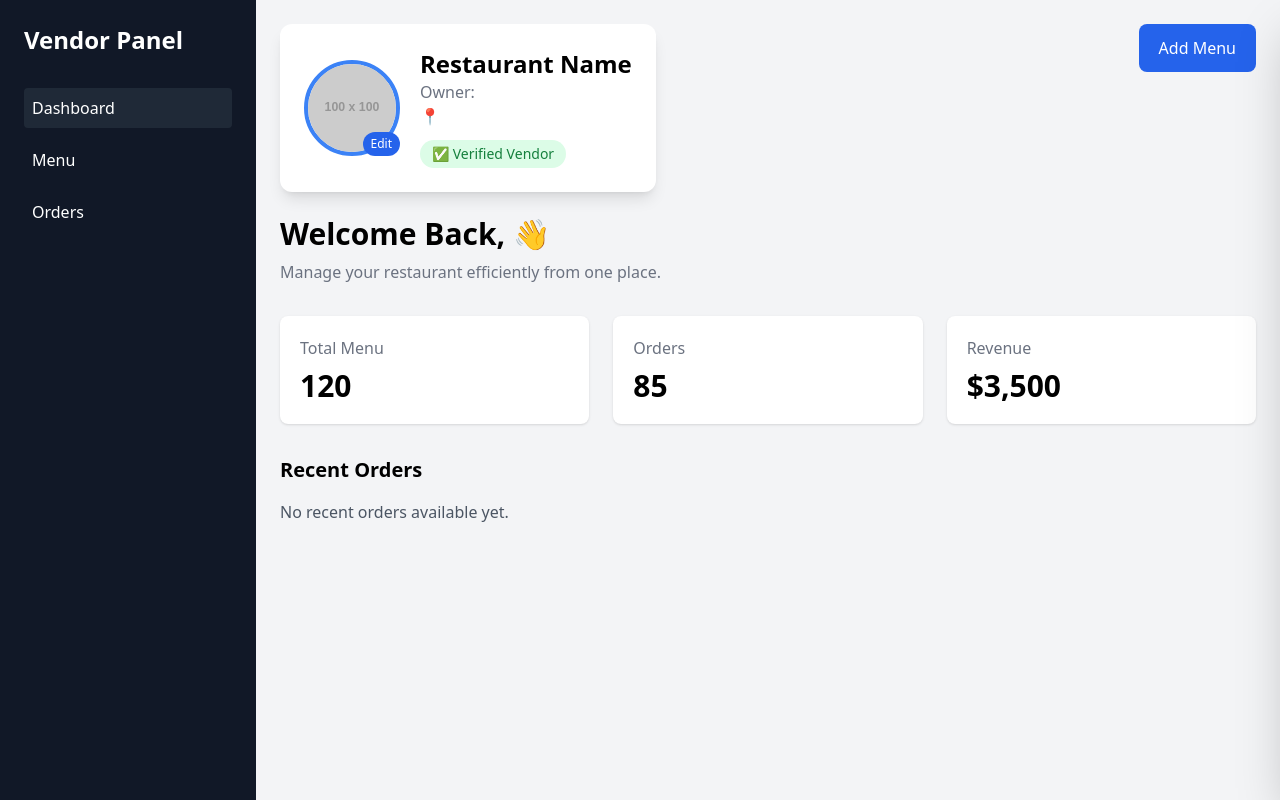
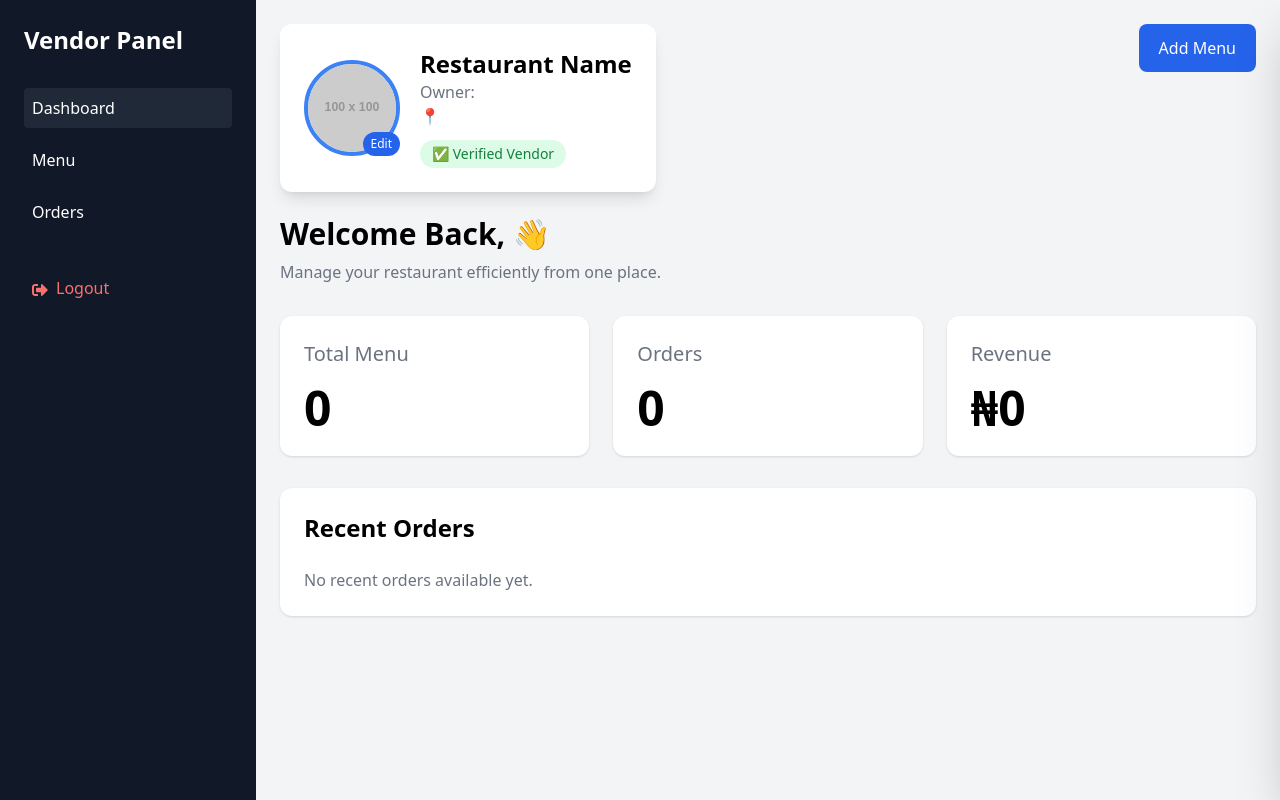
Before and after one commit to faithfulnessibukun/Delivery-app, a React (Vite) app: page /dashboard in a window 1280 px wide. Built offline with nearby package versions, Linux system fonts and the light colour scheme.

Commit message:
changes on some

```diff
--- a/src/App.jsx
+++ b/src/App.jsx
@@ -14,6 +14,7 @@ import Account from "./pages/Account";
 import NotFound from "./pages/NotFound";
 import { CartProvider } from "./context/CartContext";
 import CartDrawer from "./components/CartDrawer";
+import VendorOrders from "./pages/VendorOrders";
 
 // The root component. It sets up:
 //   - CartProvider: shares cart state across every page (see CartContext.jsx)
@@ -39,6 +40,7 @@ function App() {
         <Route path="/account" element={<Account />} />
         {/* Catches any URL that didn't match a route above. */}
         <Route path="*" element={<NotFound />} />
+        <Route path="/Vendor-Orders" element={<VendorOrders/>} />
       </Routes>
     </CartProvider>
   );
--- a/src/components/CartDrawer.jsx
+++ b/src/components/CartDrawer.jsx
@@ -50,6 +50,7 @@ function CartDrawer() {
       status: "Placed",
       placedAt: Date.now(),
       customerName: currentUser?.fullName || "Guest",
+    restaurantName: cart[0].restaurantName,
     };
 
     localStorage.setItem("orders", JSON.stringify([order, ...orders]));
--- a/src/components/RecentOrders.jsx
+++ b/src/components/RecentOrders.jsx
@@ -1,11 +1,90 @@
-import { useState } from "react";
+import { useEffect, useState } from "react";
 
 function RecentOrders() {
+  const [orders, setOrders] = useState([]);
+
+  useEffect(() => {
+
+  const loadOrders = () => {
+
+    const vendor =
+      JSON.parse(localStorage.getItem("currentUser")) || {};
+
+    const allOrders =
+      JSON.parse(localStorage.getItem("orders")) || [];
+
+    const vendorOrders = allOrders
+      .filter(
+        (order) =>
+          order.restaurantName === vendor.restaurantName
+      )
+      .sort((a, b) => b.placedAt - a.placedAt)
+      .slice(0, 5);
+
+    setOrders(vendorOrders);
+
+  };
+
+  loadOrders();
+
+  const interval = setInterval(loadOrders, 1000);
+
+  return () => clearInterval(interval);
+
+}, []);
+
   return (
-    <section className="mt-6">
-      <h2 className="text-xl font-semibold mb-4">Recent Orders</h2>
-      <p className="text-gray-600">No recent orders available yet.</p>
-    </section>
+    <div className="bg-white rounded-xl shadow p-6 mt-8">
+
+      <h2 className="text-2xl font-bold mb-6">
+        Recent Orders
+      </h2>
+
+      {orders.length === 0 ? (
+        <p className="text-gray-500">
+          No recent orders available yet.
+        </p>
+      ) : (
+        <div className="space-y-4">
+
+          {orders.map((order) => (
+            <div
+              key={order.id}
+              className="flex justify-between border-b pb-4"
+            >
+              <div>
+                <h3 className="font-semibold">
+                  {order.customerName}
+                </h3>
+
+                <p className="text-gray-500 text-sm">
+                  {order.items.length} item
+                  {order.items.length > 1 ? "s" : ""}
+                </p>
+
+                <p className="text-sm text-gray-400">
+                  {new Date(
+                    order.placedAt
+                  ).toLocaleString()}
+                </p>
+              </div>
+
+              <div className="text-right">
+                <p className="font-bold">
+                  ₦{order.total.toLocaleString()}
+                </p>
+
+                <span className="text-sm bg-blue-100 text-blue-700 px-3 py-1 rounded-full">
+                  {order.status}
+                </span>
+              </div>
+            </div>
+          ))}
+
+        </div>
+      )}
+
+    </div>
   );
 }
 
--- a/src/components/Sidebar.jsx
+++ b/src/components/Sidebar.jsx
@@ -1,10 +1,16 @@
-import { NavLink } from "react-router-dom";
-import { FaTimes } from "react-icons/fa";
+import { NavLink,useNavigate } from "react-router-dom";
+import { FaTimes,FaSignOutAlt } from "react-icons/fa";
 
 // The vendor-side navigation sidebar (Dashboard, Menu, Orders). On desktop
 // it's always visible; on mobile it slides in/out and `sidebarOpen` +
 // `setSidebarOpen` (passed down from the parent page) control that.
 function Sidebar({ sidebarOpen, setSidebarOpen }) {
+  const navigate = useNavigate();
+
+const handleLogout = () => {
+  localStorage.removeItem("currentUser");
+  navigate("/");
+};
   return (
     <>
       {/* Dark overlay behind the sidebar on mobile — tapping it closes
@@ -74,7 +80,7 @@ function Sidebar({ sidebarOpen, setSidebarOpen }) {
 
           <li>
             <NavLink
-              to="/orders"
+              to="/vendor-orders"
               onClick={() => setSidebarOpen(false)}
               className={({ isActive }) =>
                 `block p-2 rounded hover:bg-gray-800 ${
@@ -86,10 +92,15 @@ function Sidebar({ sidebarOpen, setSidebarOpen }) {
             </NavLink>
           </li>
 
-          <li>
-
-
-          </li>
+          <li className="pt-6">
+  <button
+    onClick={handleLogout}
+    className="w-full text-left p-2 rounded hover:bg-red-600 text-red-400 hover:text-white transition"
+  >
+    <FaSignOutAlt className="inline mr-2" />
+    Logout
+  </button>
+</li>
         </ul>
       </aside>
     </>
--- a/src/components/Statscards.jsx
+++ b/src/components/Statscards.jsx
@@ -1,20 +1,84 @@
+import { useEffect, useState } from "react";
+
 function StatsCards() {
+  const [stats, setStats] = useState({
+    menu: 0,
+    orders: 0,
+    revenue: 0,
+  });
+
+  useEffect(() => {
+  const loadStats = () => {
+    const vendor =
+      JSON.parse(localStorage.getItem("currentUser")) || {};
+
+    const menus =
+      JSON.parse(localStorage.getItem("menus")) || [];
+
+    const orders =
+      JSON.parse(localStorage.getItem("orders")) || [];
+
+    const vendorMenus = menus.filter(
+      (menu) =>
+        menu.restaurantName === vendor.restaurantName
+    );
+
+    const vendorOrders = orders.filter(
+      (order) =>
+        order.restaurantName === vendor.restaurantName
+    );
+
+    const revenue = vendorOrders.reduce(
+      (sum, order) => sum + order.total,
+      0
+    );
+
+    setStats({
+      menu: vendorMenus.length,
+      orders: vendorOrders.length,
+      revenue,
+    });
+  };
+
+  loadStats();
+
+  const interval = setInterval(loadStats, 1000);
+
+  return () => clearInterval(interval);
+
+}, []);
+
   return (
-    <div className="grid grid-cols-1 md:grid-cols-2 lg:grid-cols-3 gap-6 mb-8">
+    <div className="grid md:grid-cols-3 gap-6 my-8">
 
-      <div className="bg-white p-5 rounded-lg shadow">
-        <h3 className="text-gray-500">Total Menu</h3>
-        <p className="text-3xl font-bold mt-2">120</p>
+      <div className="bg-white rounded-xl shadow p-6">
+        <h2 className="text-gray-500 text-xl">
+          Total Menu
+        </h2>
+
+        <p className="text-5xl font-bold mt-4">
+          {stats.menu}
+        </p>
       </div>
 
-      <div className="bg-white p-5 rounded-lg shadow">
-        <h3 className="text-gray-500">Orders</h3>
-        <p className="text-3xl font-bold mt-2">85</p>
+      <div className="bg-white rounded-xl shadow p-6">
+        <h2 className="text-gray-500 text-xl">
+          Orders
+        </h2>
+
+        <p className="text-5xl font-bold mt-4">
+          {stats.orders}
+        </p>
       </div>
 
-      <div className="bg-white p-5 rounded-lg shadow">
-        <h3 className="text-gray-500">Revenue</h3>
-        <p className="text-3xl font-bold mt-2">$3,500</p>
+      <div className="bg-white rounded-xl shadow p-6">
+        <h2 className="text-gray-500 text-xl">
+          Revenue
+        </h2>
+
+        <p className="text-5xl font-bold mt-4">
+          ₦{stats.revenue.toLocaleString()}
+        </p>
       </div>
 
     </div>
--- a/src/pages/Dashboard.jsx
+++ b/src/pages/Dashboard.jsx
@@ -1,10 +1,13 @@
-import { useState, useEffect } from "react";
+import { useState, useEffect,useRef } from "react";
 import { FaBars, FaStore } from "react-icons/fa";
 
 import Sidebar from "../components/Sidebar";
 import DashboardHeader from "../components/DashboardHeader";
 import StatsCards from "../components/Statscards";
 import RecentOrders from "../components/RecentOrders";
+
+import toast from "react-hot-toast";
+
 
 
 // The vendor's home screen after logging in. It's mostly layout: a
@@ -15,6 +18,7 @@ function Dashboard() {
   // desktop widths — see the responsive classes inside Sidebar.jsx).
   const [sidebarOpen, setSidebarOpen] = useState(false);
   const [vendor, setVendor] = useState(null);
+  const lastOrderCount = useRef(0);
 
   // Fetch vendor's registered restaurant name on page load
   useEffect(() => {
@@ -26,6 +30,40 @@ function Dashboard() {
       setVendor(currentUser);
     }
   }, []);
+
+  useEffect(() => {
+  if (!vendor) return;
+
+  const checkOrders = () => {
+    const orders =
+      JSON.parse(localStorage.getItem("orders")) || [];
+
+    const vendorOrders = orders.filter(
+      (order) =>
+        order.restaurantName === vendor.restaurantName
+    );
+
+    if (
+      vendorOrders.length > lastOrderCount.current &&
+      lastOrderCount.current !== 0
+    ) {
+      const newestOrder = vendorOrders[0];
+
+      toast.success(
+        `🔔 New order from ${newestOrder.customerName}`
+      );
+    }
+
+    lastOrderCount.current = vendorOrders.length;
+  };
+
+  checkOrders();
+
+  const interval = setInterval(checkOrders, 1000);
+
+  return () => clearInterval(interval);
+
+}, [vendor]);
 
   return (
     <div className="flex min-h-screen bg-gray-100">
--- /dev/null
+++ b/src/pages/VendorOrders.jsx
@@ -0,0 +1,206 @@
+import { useEffect, useState } from "react";
+import {
+  FaBars,
+  FaStore,
+  FaReceipt,
+  FaUser,
+  FaClock,
+  FaMoneyBillWave,
+} from "react-icons/fa";
+
+import Sidebar from "../components/Sidebar";
+
+function VendorOrders() {
+  const [sidebarOpen, setSidebarOpen] = useState(false);
+  const [vendor, setVendor] = useState(null);
+  const [orders, setOrders] = useState([]);
+
+  useEffect(() => {
+    const currentVendor = JSON.parse(
+      localStorage.getItem("currentUser")
+    );
+
+    setVendor(currentVendor);
+
+    const savedOrders =
+      JSON.parse(localStorage.getItem("orders")) || [];
+
+    const vendorOrders = savedOrders.filter(
+      (order) => order.restaurantName=== currentVendor?.restaurantName
+    );
+
+    setOrders(vendorOrders);
+  }, []);
+
+  const updateStatus = (id, status) => {
+    const allOrders =
+      JSON.parse(localStorage.getItem("orders")) || [];
+
+    const updatedOrders = allOrders.map((order) =>
+      order.id === id
+        ? {
+            ...order,
+            status,
+          }
+        : order
+    );
+
+    localStorage.setItem(
+      "orders",
+      JSON.stringify(updatedOrders)
+    );
+
+    setOrders(
+      updatedOrders.filter(
+        (order) => order.restaurantName === vendor?.restaurantName
+      )
+    );
+  };
+
+  return (
+    <div className="flex min-h-screen bg-gray-100">
+      <Sidebar
+        sidebarOpen={sidebarOpen}
+        setSidebarOpen={setSidebarOpen}
+      />
+
+      <main className="flex-1 md:ml-64">
+
+        {/* Mobile Header */}
+        <div className="md:hidden flex items-center justify-between bg-white shadow px-4 py-3">
+          <button
+            onClick={() => setSidebarOpen(true)}
+            className="text-2xl"
+          >
+            <FaBars />
+          </button>
+
+          <h1 className="font-bold flex items-center gap-2">
+            <FaStore className="text-blue-600" />
+            Orders
+          </h1>
+        </div>
+
+        <div className="p-6">
+
+          <h1 className="text-3xl font-bold mb-2">
+            Restaurant Orders
+          </h1>
+
+          <p className="text-gray-500 mb-8">
+            All customer orders made from your menu.
+          </p>
+
+          {orders.length === 0 ? (
+            <div className="bg-white rounded-xl shadow p-10 text-center">
+              <FaReceipt
+                className="mx-auto text-gray-400 mb-3"
+                size={35}
+              />
+
+              <h2 className="text-xl font-semibold">
+                No Orders Yet
+              </h2>
+
+              <p className="text-gray-500 mt-2">
+                Customer orders will appear here.
+              </p>
+            </div>
+          ) : (
+            <div className="space-y-6">
+
+              {orders.map((order) => (
+                <div
+                  key={order.id}
+                  className="bg-white rounded-xl shadow-lg p-6"
+                >
+                  <div className="flex justify-between flex-wrap gap-5">
+
+                    <div>
+                      <p className="flex items-center gap-2 font-semibold">
+                        <FaUser />
+                        {order.customerName}
+                      </p>
+
+                      <p className="flex items-center gap-2 text-gray-500 mt-2">
+                        <FaClock />
+                        {new Date(
+                          order.placedAt
+                        ).toLocaleString()}
+                      </p>
+
+                      <p className="flex items-center gap-2 text-green-600 font-bold mt-2">
+                        <FaMoneyBillWave />
+                        ₦{order.total.toLocaleString()}
+                      </p>
+                    </div>
+
+                    <div>
+                      <select
+                        value={order.status}
+                        onChange={(e) =>
+                          updateStatus(
+                            order.id,
+                            e.target.value
+                          )
+                        }
+                        className="border rounded-lg px-3 py-2"
+                      >
+                        <option>Placed</option>
+                        <option>Preparing</option>
+                        <option>Ready</option>
+                        <option>Out for Delivery</option>
+                        <option>Delivered</option>
+                        <option>Cancelled</option>
+                      </select>
+                    </div>
+
+                  </div>
+
+                  <div className="mt-5 border-t pt-4">
+
+                    <h3 className="font-bold mb-3">
+                      Ordered Items
+                    </h3>
+
+                    {order.items.map((item, index) => (
+                      <div
+                        key={index}
+                        className="flex justify-between py-2 border-b"
+                      >
+                        <div>
+                          <p className="font-medium">
+                            {item.name}
+                          </p>
+
+                          <p className="text-sm text-gray-500">
+                            Quantity: {item.quantity}
+                          </p>
+                        </div>
+
+                        <p className="font-semibold">
+                          ₦
+                          {(
+                            item.price *
+                            item.quantity
+                          ).toLocaleString()}
+                        </p>
+                      </div>
+                    ))}
+
+                  </div>
+
+                </div>
+              ))}
+
+            </div>
+          )}
+
+        </div>
+
+      </main>
+    </div>
+  );
+}
+
+export default VendorOrders;
```
Also changed, not shown: src/pages/Authentication/Login.jsx (+5 -5 lines).
